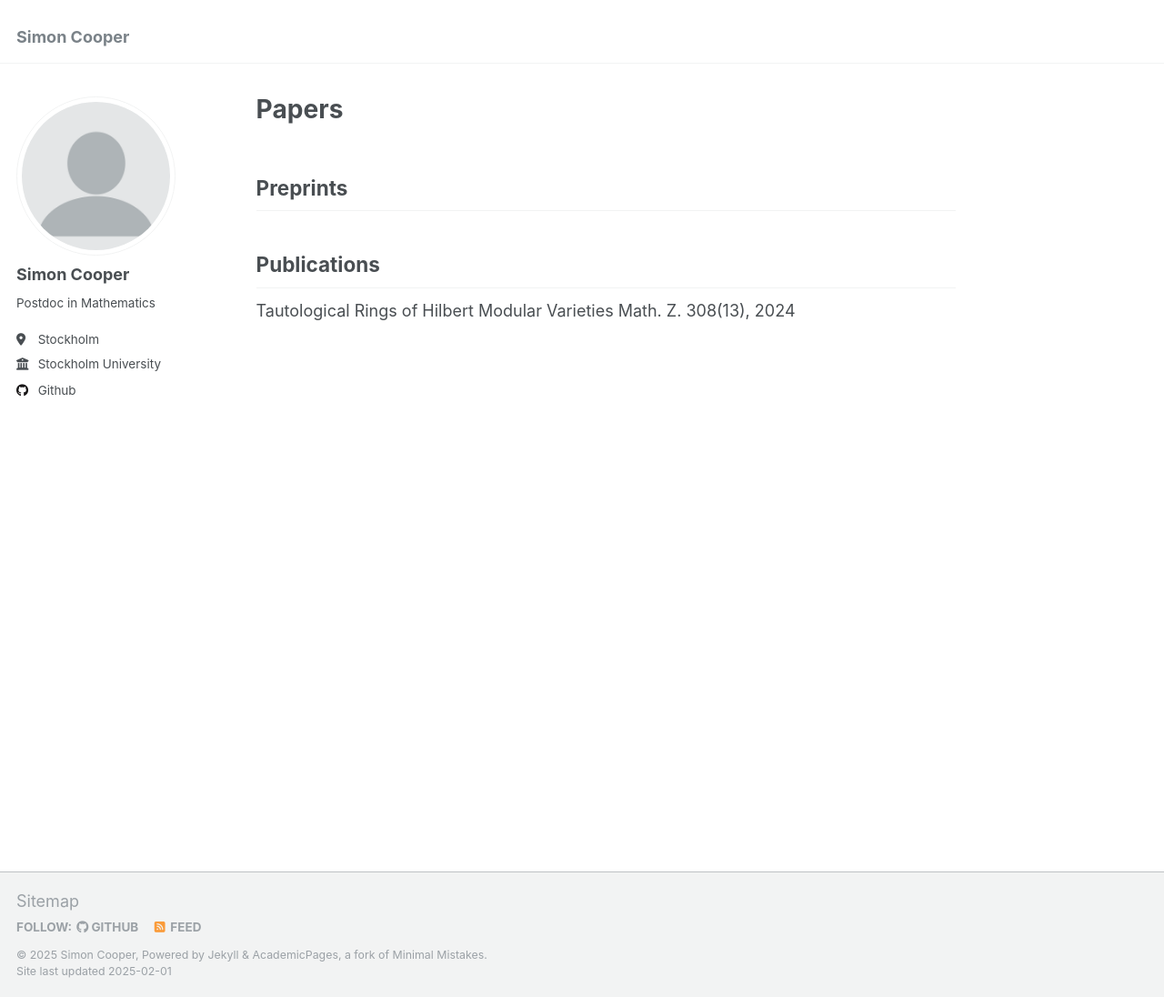
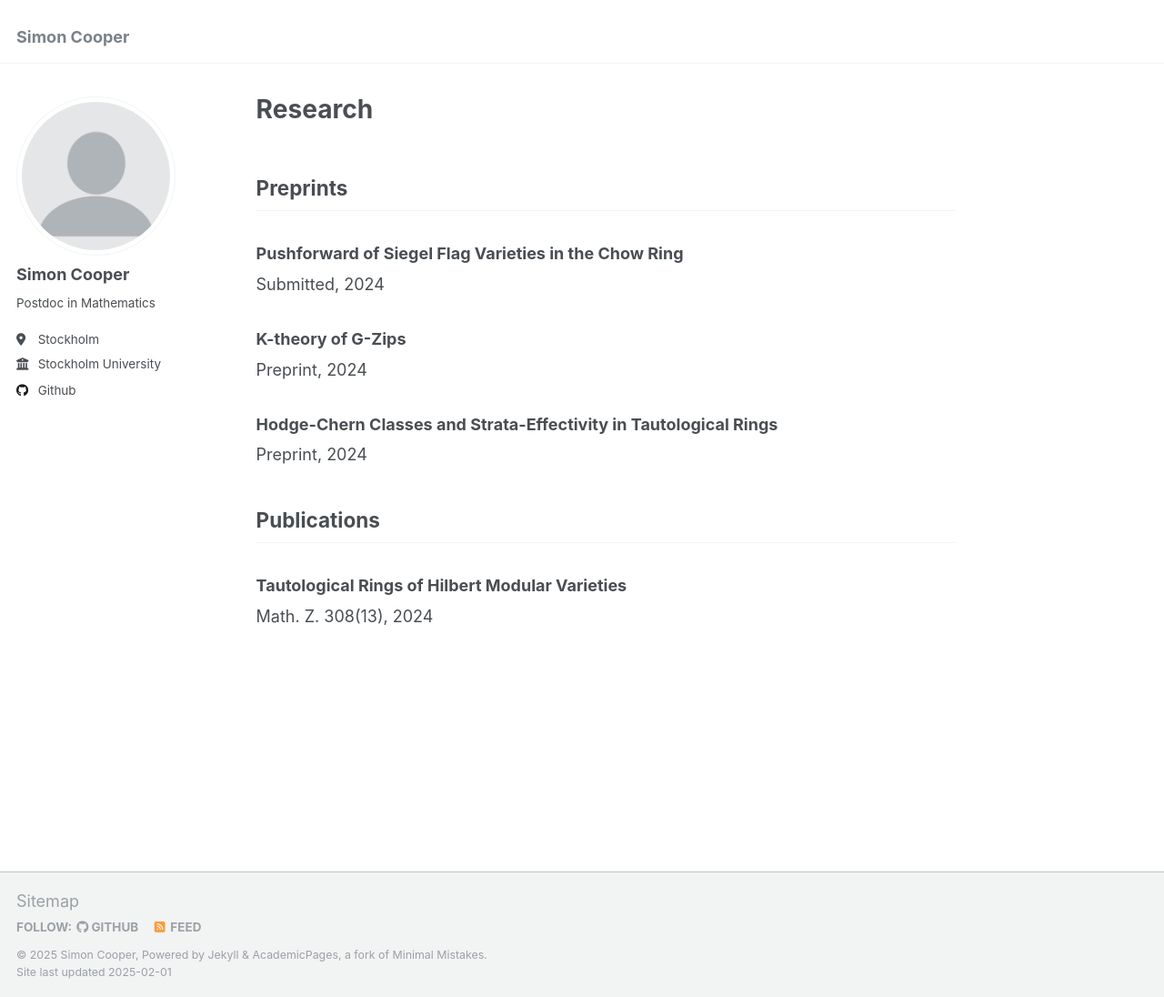
Before and after one commit to s-j-cooper/s-j-cooper.github.io, a Jekyll site: the page built from _pages/about.md, in a window 1280 px wide and 1096 px high. Shown: the whole window at 91% size. Built offline with Jekyll 4.4.1, drawn with Linux system fonts in a browser that asks for light colours.

Commit message:
Update about.md

```diff
--- a/_pages/about.md
+++ b/_pages/about.md
@@ -1,6 +1,6 @@
 ---
 permalink: /
-title: "Papers"
+title: "Research"
 # excerpt: "About me"
 author_profile: true
 redirect_from:
@@ -9,8 +9,15 @@ redirect_from:
 ---
 
 ## Preprints
+### Pushforward of Siegel Flag Varieties in the Chow Ring
+Submitted, 2024
 
+### K-theory of G-Zips
+Preprint, 2024
+
+### Hodge-Chern Classes and Strata-Effectivity in Tautological Rings
+Preprint, 2024
 
 ## Publications
-Tautological Rings of Hilbert Modular Varieties
+### Tautological Rings of Hilbert Modular Varieties
 Math. Z. 308(13), 2024
```
